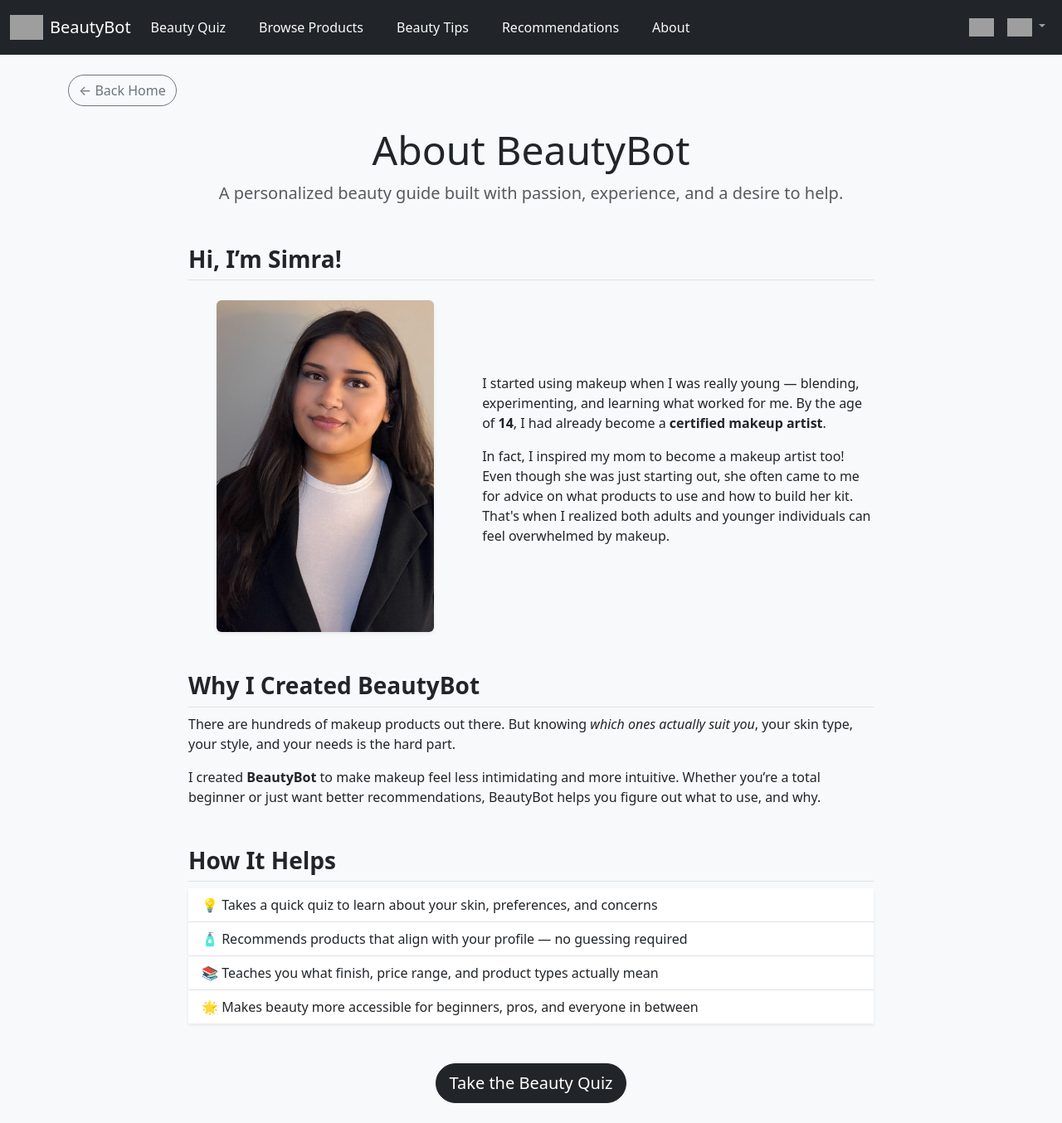
After one commit to siiimra/beauty_bot, a Flask app: page /about in a window 1280 px wide. The commit adds this page. Shown: the whole page at 83% size. Run offline with Flask 3, Linux system fonts and the light colour scheme; grey boxes are pictures that could not be loaded.

Commit message:
aboutsec

```diff
--- a/app.py
+++ b/app.py
@@ -884,5 +884,27 @@
     return render_template('beauty_tips.html')
 # End of beauty_tips()
 
+"""
+NAME
+    about - renders the static 'About' page
+
+SYNOPSIS
+    about()
+
+DESCRIPTION
+    This route handles requests to the '/about' URL and returns the
+    'about.html' template. It provides users with an overview or
+    background information about the BeautyBot application.
+
+RETURNS
+    Renders 'about.html'
+"""
+@app.route('/about')
+def about():
+    # Render about section template
+    return render_template('about.html')
+
+# End of about()
+
 if __name__ == '__main__':
     app.run(debug=True)
--- /dev/null
+++ b/templates/about.html
@@ -0,0 +1,58 @@
+{% extends 'base.html' %}
+{% block content %}
+
+<a href="{{ url_for('home') }}" class="btn btn-outline-secondary mb-4">← Back Home</a>
+
+<div class="container fade-in" style="max-width: 850px;">
+
+  <div class="text-center mb-5">
+    <h1 class="display-5">About BeautyBot</h1>
+    <p class="lead text-muted">A personalized beauty guide built with passion, experience, and a desire to help.</p>
+  </div>
+
+  <!-- Story Section -->
+  <!-- Story Section with Image -->
+<section class="mb-5">
+    <h3 class="fw-bold border-bottom pb-2">Hi, I’m Simra!</h3>
+    <div class="row align-items-center mt-4">
+
+      <!-- Left: Image -->
+      <div class="col-md-5 text-center">
+        <img src="{{ url_for('static', filename='images/simra.jpg') }}" alt="Simra Ahmed"
+             class="img-fluid rounded shadow-sm" style="max-height: 400px; object-fit: cover;">
+      </div>
+
+      <!-- Right: Story -->
+      <div class="col-md-7 mt-4 mt-md-0">
+        <p>I started using makeup when I was really young — blending, experimenting, and learning what worked for me. By the age of <strong>14</strong>, I had already become a <strong>certified makeup artist</strong>.</p>
+        <p>In fact, I inspired my mom to become a makeup artist too! Even though she was just starting out, she often came to me for advice on what products to use and how to build her kit. That's when I realized both adults and younger individuals can feel overwhelmed by makeup.</p>
+      </div>
+    </div>
+  </section>
+
+  <!-- Purpose Section -->
+  <section class="mb-5">
+    <h3 class="fw-bold border-bottom pb-2">Why I Created BeautyBot</h3>
+    <p>There are hundreds of makeup products out there. But knowing <em>which ones actually suit you</em>, your skin type, your style, and your needs is the hard part.</p>
+    <p>I created <strong>BeautyBot</strong> to make makeup feel less intimidating and more intuitive. Whether you’re a total beginner or just want better recommendations, BeautyBot helps you figure out what to use, and why.</p>
+  </section>
+
+  <!-- What It Does -->
+  <section class="mb-5">
+    <h3 class="fw-bold border-bottom pb-2">How It Helps</h3>
+    <ul class="list-group list-group-flush shadow-sm">
+      <li class="list-group-item">💡 Takes a quick quiz to learn about your skin, preferences, and concerns</li>
+      <li class="list-group-item">🧴 Recommends products that align with your profile — no guessing required</li>
+      <li class="list-group-item">📚 Teaches you what finish, price range, and product types actually mean</li>
+      <li class="list-group-item">🌟 Makes beauty more accessible for beginners, pros, and everyone in between</li>
+    </ul>
+  </section>
+
+  <!-- Call to Action -->
+  <div class="text-center mt-5">
+    <a href="{{ url_for('quiz') }}" class="btn btn-dark btn-lg">Take the Beauty Quiz</a>
+  </div>
+
+</div>
+
+{% endblock %}
--- a/templates/base.html
+++ b/templates/base.html
@@ -126,6 +126,10 @@
         <li class="nav-item me-4">
           <a class="nav-link text-light" href="{{ url_for('results') }}">Recommendations</a>
         </li>
+        <li class="nav-item me-4">
+          <a class="nav-link text-light" href="{{ url_for('about') }}">About</a>
+        </li>
+
       </ul>
 
 
```
Also changed, not shown: static/images/simra.jpg (added).
